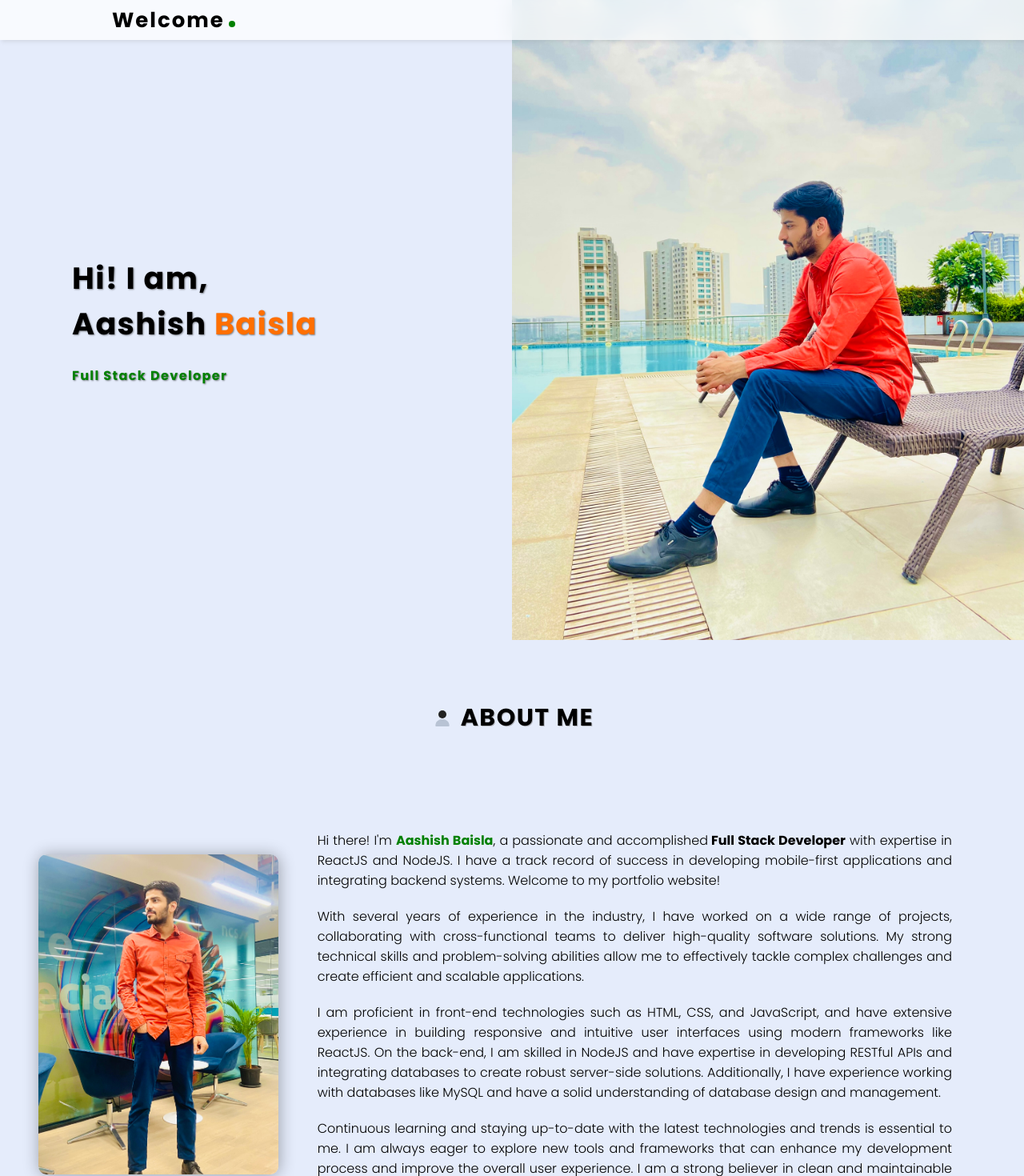
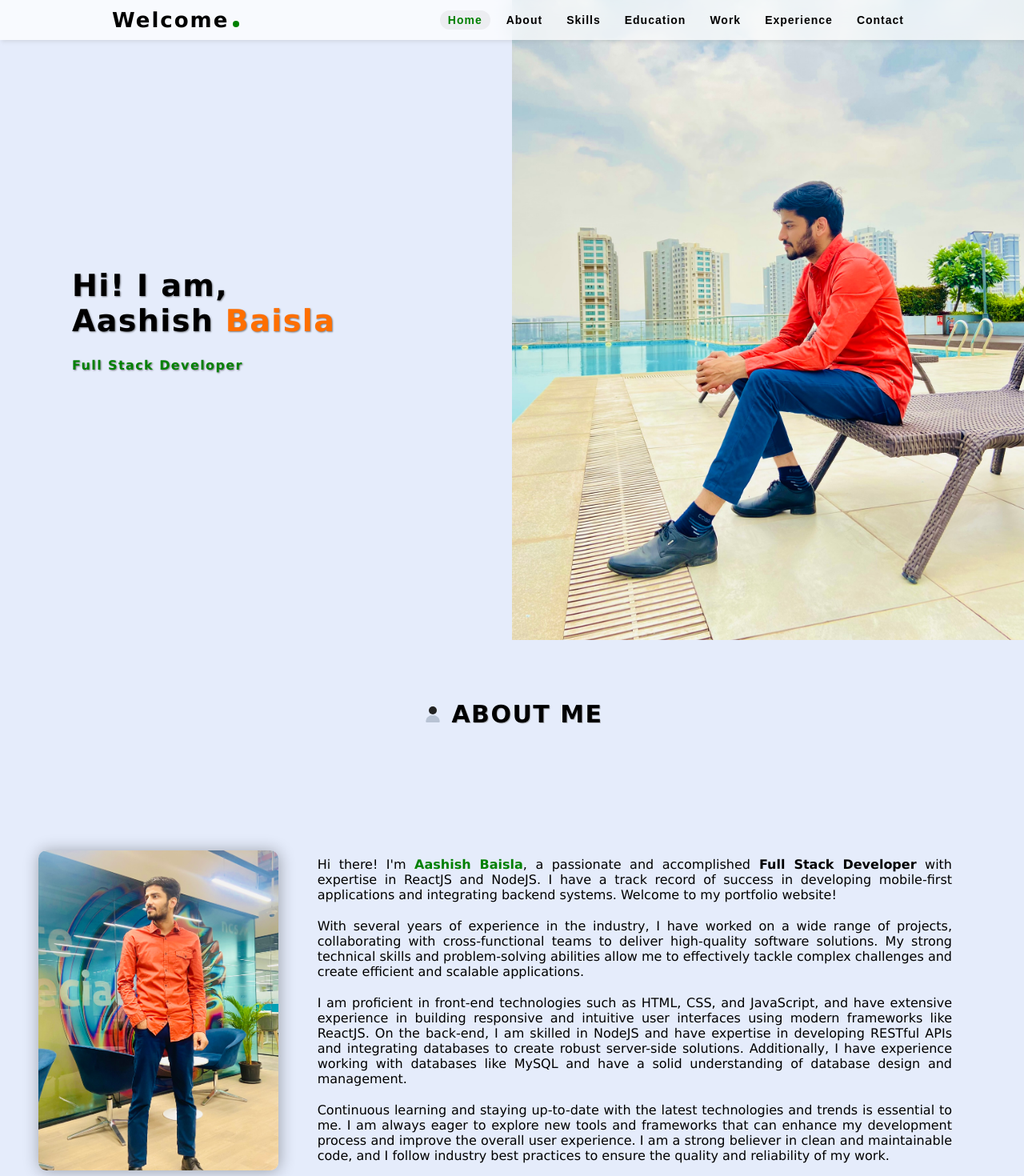
Before and after one commit to AashishBaisla/FullStackSaga, a Next.js app: page / in a window 1280 px wide. Shown: the top 1470 px of the page at 80% size. Built offline with nearby package versions, Linux system fonts and the light colour scheme.

Commit message:
Changes for build and deploy on GitHub Pages

```diff
--- a/package.json
+++ b/package.json
@@ -6,6 +6,7 @@
     "dev": "next dev",
     "build": "next build",
     "start": "next start",
+    "export": "next export",
     "lint": "next lint"
   },
   "dependencies": {
--- a/src/app/globals.css
+++ b/src/app/globals.css
@@ -83,7 +83,7 @@ html,
 body {
   max-width: 100vw;
   overflow-x: hidden;
-  font-family:fantasy;
+  font-family:Verdana, Geneva, Tahoma, sans-serif;
 }
 button {
   border: none;
--- a/src/app/layout.tsx
+++ b/src/app/layout.tsx
@@ -6,7 +6,7 @@ const inter = Inter({ subsets: ['latin'] })
 const poppins= Poppins({weight: ["100", "200", "300", "700"], subsets: ['latin']})
 
 export const metadata = {
-  title: 'Create Next App',
+  title: 'Aashish Baisla - Portfolio',
   description: 'Generated by create next app',
 }
 
@@ -17,7 +17,7 @@ export default function RootLayout({
 }) {
   return (
     <html lang="en">
-      <body className={poppins.className}>
+      <body>
         <MainHeader/>
         {children}
       </body>
--- a/src/components/AboutSection.tsx
+++ b/src/components/AboutSection.tsx
@@ -23,7 +23,7 @@ export const AboutSection = () => {
 
         <div className={styles.rightSide}>
           <p>
-            Hi there! I'm <strong>Aashish Baisla</strong>, a passionate and accomplished
+            Hi there! I&#39;m <strong>Aashish Baisla</strong>, a passionate and accomplished
             <strong> Full Stack Developer</strong> with expertise in ReactJS and NodeJS. I have a track
             record of success in developing mobile-first applications and
             integrating backend systems. Welcome to my portfolio website!
@@ -54,11 +54,11 @@ export const AboutSection = () => {
             practices to ensure the quality and reliability of my work.
           </p>
           {/* <p>
-            When I'm not coding, you can find me exploring new technologies,
+            When I&#39;m not coding, you can find me exploring new technologies,
             contributing to open-source projects, or engaging in personal
             projects to further enhance my skills. I am passionate about
             creating meaningful and impactful software solutions that make a
-            difference in people's lives. If you have any exciting projects or
+            difference in people&#39;s lives. If you have any exciting projects or
             collaboration opportunities, feel free to get in touch!
           </p> */}
         </div>
--- a/src/components/MainHeader.tsx
+++ b/src/components/MainHeader.tsx
@@ -6,7 +6,8 @@ import Image from 'next/image';
 
 export const MainHeader = () => {
   const [activeButton, setActiveButton] = useState<string>('Home');
-  const [toggleMenuBar, settoggleMenuBar] = useState(false)
+  const [toggleMenuBar, settoggleMenuBar] = useState(true);
+
   function scrollToSection(sectionId: string) {
     setActiveButton(sectionId);
     const section = document.getElementById(sectionId);
@@ -18,6 +19,7 @@ export const MainHeader = () => {
       });
     }
   }
+
   return (
     <main className={styles.mainHeader}>
       <h1>Welcome</h1>
```
